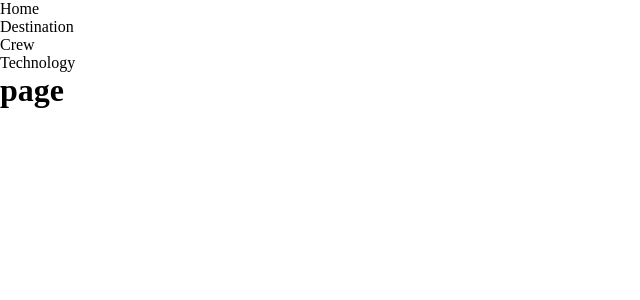
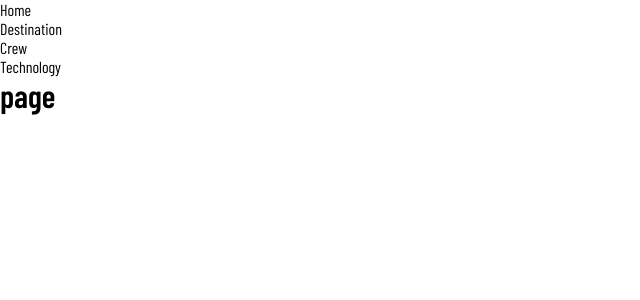
Before and after one commit to StalinAM/space-tourism, a Next.js app: page / in a window 1280 px wide. Shown: the top 300 px of the page, without its empty margins (0-640 px from the left). Built offline with nearby package versions, Linux system fonts and the light colour scheme.

Commit message:
import font

```diff
--- a/app/layout.js
+++ b/app/layout.js
@@ -1,8 +1,15 @@
 import '../styles/globals.css'
 import { Header } from '../components/Header'
+import { Barlow_Condensed } from '@next/font/google'
+
+const fontBarlow = Barlow_Condensed({
+  subsets: ['latin'],
+  weight: ['400', '600']
+})
+
 export default function RootLayout({ children }) {
   return (
-    <html>
+    <html className={fontBarlow.className}>
       <head />
       <body>
         <Header />
```
